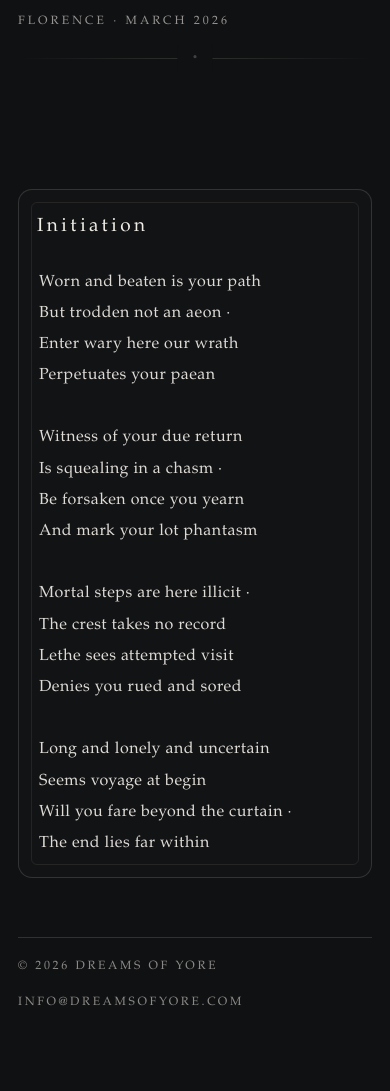
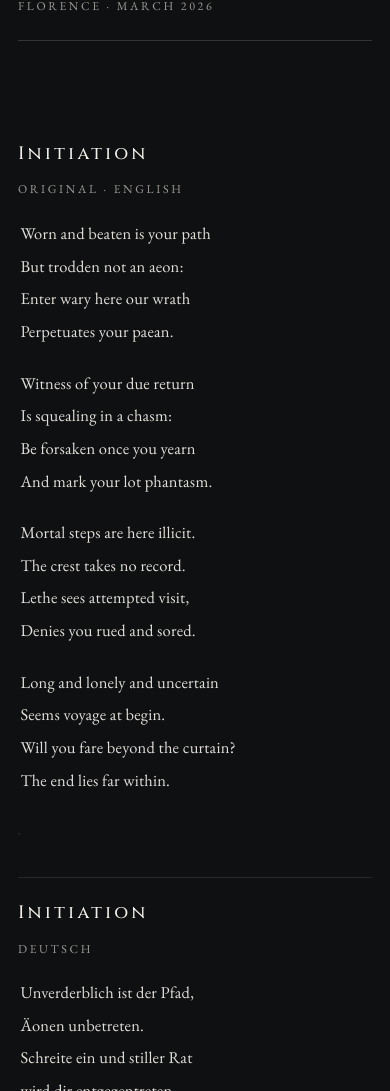
Before and after one commit to julianantis/julianantis.github.io, a plain HTML site: page index.html in a window 390 px wide. Shown: the part 160-1251 px from the top of the page. Before the commit the page ends 1210 px from the top, so only its background shows below. Drawn offline with nearby package versions, Linux system fonts and the light colour scheme.

Commit message:
Update index.html

```diff
--- a/index.html
+++ b/index.html
@@ -6,21 +6,23 @@
   <meta name="color-scheme" content="dark" />
 
   <link rel="icon" href="/assets/favicon.ico" sizes="any">
-
   <title>Dreams of Yore</title>
   <meta name="description" content="Archive. Florence, March 2026." />
 
+  <link rel="preconnect" href="https://fonts.googleapis.com">
+  <link rel="preconnect" href="https://fonts.gstatic.com" crossorigin>
+  <link href="https://fonts.googleapis.com/css2?family=EB+Garamond:ital,wght@0,400;0,500;1,400&family=Cinzel:wght@400;500&display=swap" rel="stylesheet">
+
   <style>
     :root{
-      /* Stein / Tinte: absolut ruhig, kein Gradient, kein Banding */
-      --bg:#101112;
-      --fg:#f0ede7;
-      --muted:rgba(240,237,231,.60);
-      --hair:rgba(240,237,231,.14);
+      --bg:#0f1011;
+      --fg:#f2efe9;
+      --muted:rgba(242,239,233,.62);
+      --hair:rgba(242,239,233,.16);
+      --hair2:rgba(242,239,233,.10);
 
-      --max: 760px;
-      --pad: clamp(18px, 4vw, 40px);
-      --radius: 14px;
+      --max: 74ch;
+      --pad: clamp(18px, 4vw, 46px);
     }
 
     *{box-sizing:border-box}
@@ -30,157 +32,122 @@
       margin:0;
       background: var(--bg);
       color: var(--fg);
-
-      /* klassisch: Buchseite statt UI-Schrift */
-      font-family: "Palatino Linotype", Palatino, "Book Antiqua",
-                   "Iowan Old Style", Georgia, "Times New Roman", Times, serif;
+      font-family: "EB Garamond","Palatino Linotype",Palatino,"Book Antiqua",
+                   "Iowan Old Style",Georgia,"Times New Roman",Times,serif;
       -webkit-font-smoothing: antialiased;
       text-rendering: optimizeLegibility;
-
-      letter-spacing: .005em;
-      line-height: 1.82;
+      letter-spacing: .002em;
+      line-height: 1.88;
     }
 
     a{
-      color:inherit;
-      text-decoration:none;
-      border-bottom: 1px solid var(--hair);
+      color: inherit;
+      text-decoration: none;
+      border-bottom: 1px solid var(--hair2);
     }
-    a:hover{border-bottom-color:rgba(240,237,231,.30)}
+    a:hover{ border-bottom-color: var(--hair); }
 
-    .wrap{
+    .page{
       max-width: var(--max);
       margin: 0 auto;
-      padding: calc(var(--pad) * 2) var(--pad);
+      padding: calc(var(--pad) * 1.6) var(--pad) var(--pad);
     }
 
     header{
-      padding-top: clamp(26px, 7vh, 86px);
-      padding-bottom: clamp(14px, 4vh, 34px);
+      padding-top: clamp(18px, 6vh, 78px);
+      padding-bottom: clamp(12px, 3.5vh, 36px);
     }
 
     .brand{
-      margin:0 0 10px 0;
+      margin:0;
+      font-family: "Cinzel","EB Garamond",serif;
       font-weight: 500;
-      font-size: clamp(36px, 4.2vw, 56px);
-      letter-spacing: .14em; /* strenger, George-ish */
+      font-size: clamp(34px, 4.4vw, 58px);
+      letter-spacing: .12em;
     }
 
-    .sub{
-      margin:0;
-      color:var(--muted);
+    .meta{
+      margin: 12px 0 0 0;
+      color: var(--muted);
       font-size: 12px;
-      letter-spacing: .26em;
+      letter-spacing: .22em;
       text-transform: uppercase;
     }
 
-    /* Strenger Fries: Linie mit stiller Markierung */
-    .frieze{
-      margin-top: 26px;
+    .rule{
+      margin-top: 22px;
       height: 1px;
-      background: linear-gradient(90deg, transparent, var(--hair), transparent);
-      position: relative;
-    }
-    .frieze::after{
-      content:"·";
-      color: rgba(240,237,231,.22);
-      position:absolute;
-      left:50%;
-      transform: translateX(-50%);
-      top:-14px;
-      font-size: 28px;
-      line-height: 1;
-      padding: 0 14px;
-      background: var(--bg);
-    }
-
-    main{
-      padding-top: clamp(18px, 4vh, 44px);
+      background: var(--hair);
     }
 
     .note{
-      margin: 0 0 44px 0;
+      margin: clamp(18px, 4vh, 44px) 0 0 0;
       color: var(--muted);
-      font-size: 16px;
-      line-height: 1.9;
-      max-width: 60ch;
-      min-height: 1.2em;
+      font-size: 15px;
+      max-width: 62ch;
+      min-height: 0.2em;
     }
 
-    /* Panel: flach, wie Karton/Einband, kein moderner Glow */
-    .panel{
-      border: 1px solid var(--hair);
-      border-radius: var(--radius);
-      padding: clamp(18px, 3.5vw, 34px);
-      background: rgba(255,255,255,.012);
-      box-shadow: none;
+    main{ padding-top: clamp(16px, 3.5vh, 34px); }
+
+    .work{
+      margin-top: clamp(18px, 4vh, 46px);
+      padding-top: 18px;
+      border-top: 1px solid var(--hair2);
+    }
+    .work:first-of-type{
+      margin-top: 0;
+      padding-top: 0;
+      border-top: none;
     }
 
-    /* innerer Rahmen wie Druckrand / Passepartout */
-    .panel::before{
-      content:"";
-      display:block;
-      border: 1px solid rgba(240,237,231,.08);
-      border-radius: calc(var(--radius) - 8px);
-      padding: clamp(14px, 2.8vw, 26px);
-    }
-
-    /* Inhalt “in” den inneren Rahmen setzen */
-    .panel > *{
-      position: relative;
-      margin-left: 0;
-      margin-right: 0;
-    }
-    .panel::before{
-      position: absolute;
-      inset: 12px;
-      pointer-events:none;
-    }
-    .panel{
-      position: relative;
-    }
-    .panel > *{
-      position: relative;
-    }
+    .poem-head{ margin: 0 0 16px 0; }
 
     .poem-title{
-      margin: 2px 0 10px 0;
-      font-size: 19px;
+      margin: 0;
+      font-family: "Cinzel","EB Garamond",serif;
+      font-weight: 500;
+      font-size: 18px;
       letter-spacing: .18em;
-      font-weight: 500;
-      text-transform: none;
     }
 
     .poem-subtitle{
-      margin: 0 0 22px 0;
+      margin: 8px 0 0 0;
       color: var(--muted);
       font-size: 12px;
-      letter-spacing: .24em;
+      letter-spacing: .22em;
       text-transform: uppercase;
     }
 
-    /* George-ish: schmale Kolumne, harte Zeilen, keine “UI”-Kompaktheit */
-    pre.poem{
+    .poem{
       margin: 0;
-      white-space: pre-wrap;
-      font-family: inherit;
-      line-height: 2.05;
-      font-size: 17px;
-      letter-spacing: .03em;
-      max-width: 54ch;
-      color: rgba(240,237,231,.92);
+      font-size: 18px;
+      letter-spacing: .012em;
+      line-height: 2.06;
+      color: rgba(242,239,233,.93);
+      padding-left: 0.15rem;
+    }
 
-      /* leichter Einzug, wirkt wie gedruckter Satz */
-      padding-left: 2px;
+    .poem span{ display:block; }
+
+    .stanza{ margin-top: 1.15em; }
+    .stanza:first-child{ margin-top: 0; }
+
+    .sigil{
+      margin: 26px 0 0 0;
+      color: rgba(242,239,233,.28);
+      letter-spacing: .18em;
+      text-transform: uppercase;
+      font-size: 11px;
     }
 
     footer{
-      margin-top: clamp(26px, 7vh, 86px);
+      margin-top: clamp(42px, 9vh, 108px);
       padding-top: 18px;
-      border-top: 1px solid var(--hair);
+      border-top: 1px solid var(--hair2);
       color: var(--muted);
       font-size: 12px;
-      letter-spacing: .22em;
+      letter-spacing: .20em;
       text-transform: uppercase;
       display:flex;
       justify-content: space-between;
@@ -188,61 +155,150 @@
       flex-wrap: wrap;
     }
 
-    .quiet{
-      border-bottom: none;
-      opacity: .92;
+    .quiet{ border-bottom: none; opacity: .92; }
+
+    @media (max-width:420px){
+      .brand{letter-spacing:.10em}
+      .poem{font-size:16.5px; line-height:1.98}
+      .note{font-size:14.5px}
     }
 
-    @media (max-width:420px){
-      .brand{letter-spacing:.11em}
-      pre.poem{font-size:16px; line-height:1.95}
-      .note{font-size:15px}
-    }
+    ::selection{ background: rgba(242,239,233,.16); }
   </style>
 </head>
 
 <body>
-  <div class="wrap">
+  <div class="page">
     <header>
       <h1 class="brand">Dreams of Yore</h1>
-      <p class="sub">Florence · March 2026</p>
-      <div class="frieze" aria-hidden="true"></div>
+      <p class="meta">Florence · March 2026</p>
+      <div class="rule" aria-hidden="true"></div>
     </header>
 
     <main>
-      <p class="note">
+      <p class="note"></p>
 
-      </p>
+      <!-- ORIGINAL (EN) -->
+      <section class="work" aria-label="Poem (English)">
+        <div class="poem-head">
+          <h2 class="poem-title">Initiation</h2>
+          <p class="poem-subtitle">Original · English</p>
+        </div>
 
-      <section class="panel" aria-label="Poem">
-        <div class="poem-title">Initiation</div>
-        <div class="poem-subtitle"></div>
-        <!-- <div class="poem-subtitle">“Now you are free”</div> -->
+        <div class="poem" role="article" aria-label="Initiation">
+          <div class="stanza">
+            <span>Worn and beaten is your path</span>
+            <span>But trodden not an aeon:</span>
+            <span>Enter wary here our wrath</span>
+            <span>Perpetuates your paean.</span>
+          </div>
 
-        <pre class="poem">Worn and beaten is your path
-But trodden not an aeon ·
-Enter wary here our wrath
-Perpetuates your paean
+          <div class="stanza">
+            <span>Witness of your due return</span>
+            <span>Is squealing in a chasm:</span>
+            <span>Be forsaken once you yearn</span>
+            <span>And mark your lot phantasm.</span>
+          </div>
 
-Witness of your due return
-Is squealing in a chasm ·
-Be forsaken once you yearn
-And mark your lot phantasm
+          <div class="stanza">
+            <span>Mortal steps are here illicit.</span>
+            <span>The crest takes no record.</span>
+            <span>Lethe sees attempted visit,</span>
+            <span>Denies you rued and sored.</span>
+          </div>
 
-Mortal steps are here illicit ·
-The crest takes no record
-Lethe sees attempted visit
-Denies you rued and sored
+          <div class="stanza">
+            <span>Long and lonely and uncertain</span>
+            <span>Seems voyage at begin.</span>
+            <span>Will you fare beyond the curtain?</span>
+            <span>The end lies far within.</span>
+          </div>
+        </div>
 
-Long and lonely and uncertain
-Seems voyage at begin
-Will you fare beyond the curtain ·
-The end lies far within</pre>
+        <div class="sigil" aria-hidden="true">·</div>
+      </section>
+
+      <!-- DEUTSCH -->
+      <section class="work" aria-label="Poem (German)">
+        <div class="poem-head">
+          <h2 class="poem-title">Initiation</h2>
+          <p class="poem-subtitle">Deutsch</p>
+        </div>
+
+        <div class="poem" role="article" aria-label="Initiation">
+          <div class="stanza">
+            <span>Unverderblich ist der Pfad,</span>
+            <span>Äonen unbetreten.</span>
+            <span>Schreite ein und stiller Rat</span>
+            <span>wird dir entgegentreten.</span>
+          </div>
+
+          <div class="stanza">
+            <span>Bleicher Schrei aus Tiefen schallt,</span>
+            <span>bezeugt dein Wiederkehren:</span>
+            <span>Wer hier nach den Lichtern wallt,</span>
+            <span>den muss der Abgrund lehren.</span>
+          </div>
+
+          <div class="stanza">
+            <span>Menschen-Schritt wird hier gewehrt,</span>
+            <span>der Grat tilgt Spur und Namen;</span>
+            <span>bleibt der Aufstieg dir verwehrt,</span>
+            <span>wirst du mit Lethe fahren.</span>
+          </div>
+
+          <div class="stanza">
+            <span>Lang und einsam, ohne Ziel</span>
+            <span>beginnt die Fahrt im Schweigen.</span>
+            <span>Blickst du hinter jenes Spiel?</span>
+            <span>Dann wird der Gral dein Eigen.</span>
+          </div>
+        </div>
+
+        <div class="sigil" aria-hidden="true">·</div>
+      </section>
+
+      <!-- ITALIANO -->
+      <section class="work" aria-label="Poem (Italian)">
+        <div class="poem-head">
+          <h2 class="poem-title">Iniziazione</h2>
+          <p class="poem-subtitle">Italiano</p>
+        </div>
+
+        <div class="poem" role="article" aria-label="L'Iniziazione">
+          <div class="stanza">
+            <span>Logoro e aspro è il tuo sentier,</span>
+            <span>non calcato da un eone;</span>
+            <span>entra cauto: il nostro furore</span>
+            <span>perpetua la tua canzone.</span>
+          </div>
+
+          <div class="stanza">
+            <span>Testimone del tuo ritorno</span>
+            <span>stride in fondo a un abisso;</span>
+            <span>se brami, resta nel giorno</span>
+            <span>che ti segna in sogno fisso.</span>
+          </div>
+
+          <div class="stanza">
+            <span>Qui mortali passi è illecito;</span>
+            <span>la vetta nulla ricorda.</span>
+            <span>Lete vede il vano transito,</span>
+            <span>ti nega, ferito, e scorda.</span>
+          </div>
+
+          <div class="stanza">
+            <span>Lungo, solo ed incerto</span>
+            <span>pare il viaggio al suo inizio.</span>
+            <span>Oserai varcar il vel?</span>
+            <span>La fine giace nel tuo abisso.</span>
+          </div>
+        </div>
       </section>
 
       <footer>
         <span class="quiet">© <span id="y"></span> Dreams of Yore</span>
-        <a class="quiet" href="mailto:hello@dreamsofyore.com">info@dreamsofyore.com</a>
+        <a class="quiet" href="mailto:info@dreamsofyore.com">info@dreamsofyore.com</a>
       </footer>
     </main>
   </div>
```
